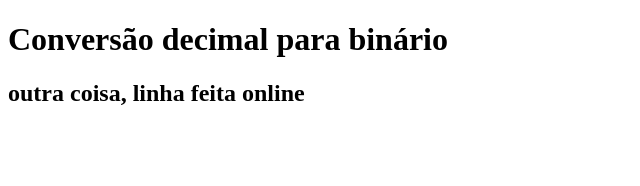
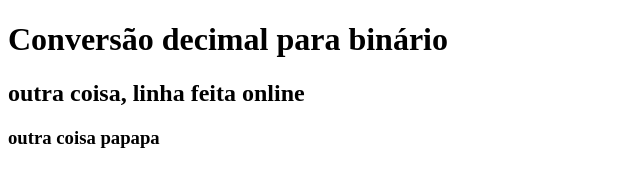
Before and after one commit to miguelzinx/calculadora1, a plain HTML site: page index.html in a window 1280 px wide. Shown: the whole page, without its empty margins (0-640 px from the left). Drawn offline with Linux system fonts and the light colour scheme.

Commit message:
Update index.html

```diff
--- a/index.html
+++ b/index.html
@@ -8,5 +8,6 @@
 <body>
     <h1>Conversão decimal para binário</h1>
     <h2>outra coisa, linha feita online</h2>
+    <h3>outra coisa   papapa</h3>
 </body>
 </html>
```
